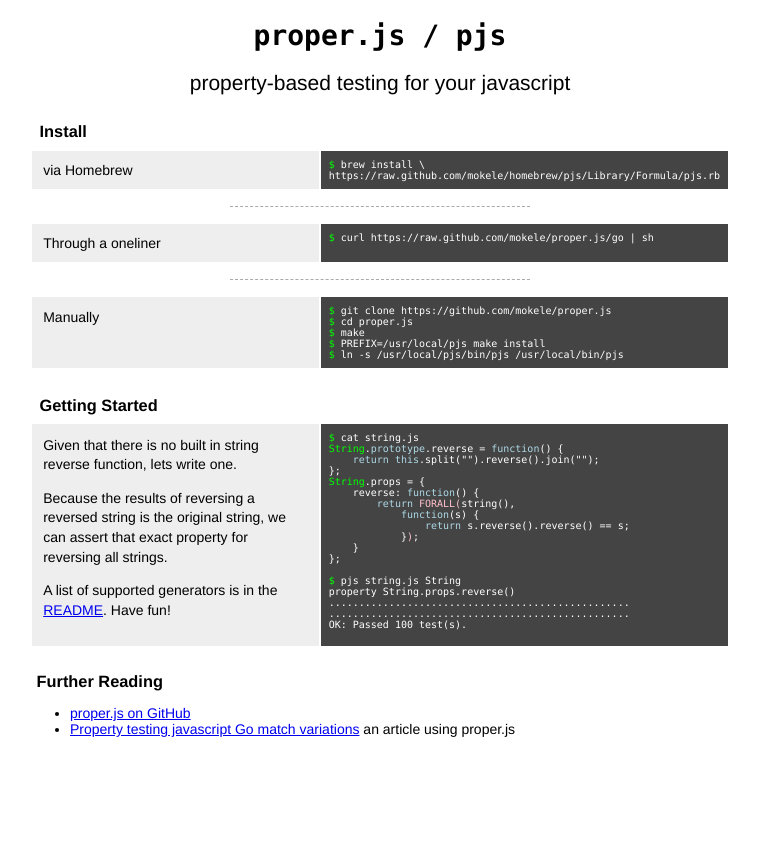
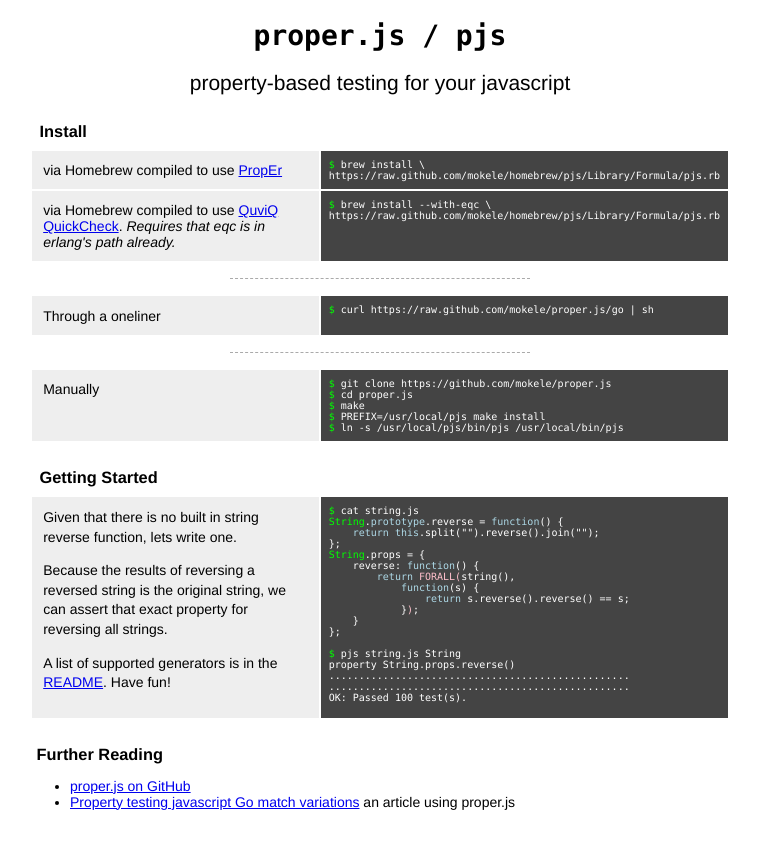
Before and after one commit to chinnucsk/proper.js, a plain HTML site: page index.html in a window 1280 px wide. Shown: the whole page, without its empty margins (260-1019 px from the left). Before the commit the page ends 800 px from the top, so only its background shows below. Drawn offline with Linux system fonts and the light colour scheme.

Commit message:
add --with-eqc

```diff
--- a/index.html
+++ b/index.html
@@ -95,10 +95,23 @@
         <td colspan="2"><h3>Install</h3></td>
       </tr>
       <tr>
-        <td class="desc">via Homebrew</td>
+        <td class="desc">via Homebrew compiled to use <a href="https://github.com/manopapad/proper">PropEr</a></td>
         <td class="shell">
           <ol>
             <li><span class="dollar">$</span> brew install \
+            <br />
+            https://raw.github.com/mokele/homebrew/pjs/Library/Formula/pjs.rb</li>
+          </ol>
+        </td>
+      </tr>
+      <tr>
+        <td class="desc">
+          via Homebrew compiled to use <a href="http://www.quviq.com/">QuviQ QuickCheck</a>.
+          <em>Requires that eqc is in erlang's path already.</em>
+        </td>
+        <td class="shell">
+          <ol>
+            <li><span class="dollar">$</span> brew install --with-eqc \
             <br />
             https://raw.github.com/mokele/homebrew/pjs/Library/Formula/pjs.rb</li>
           </ol>
```
